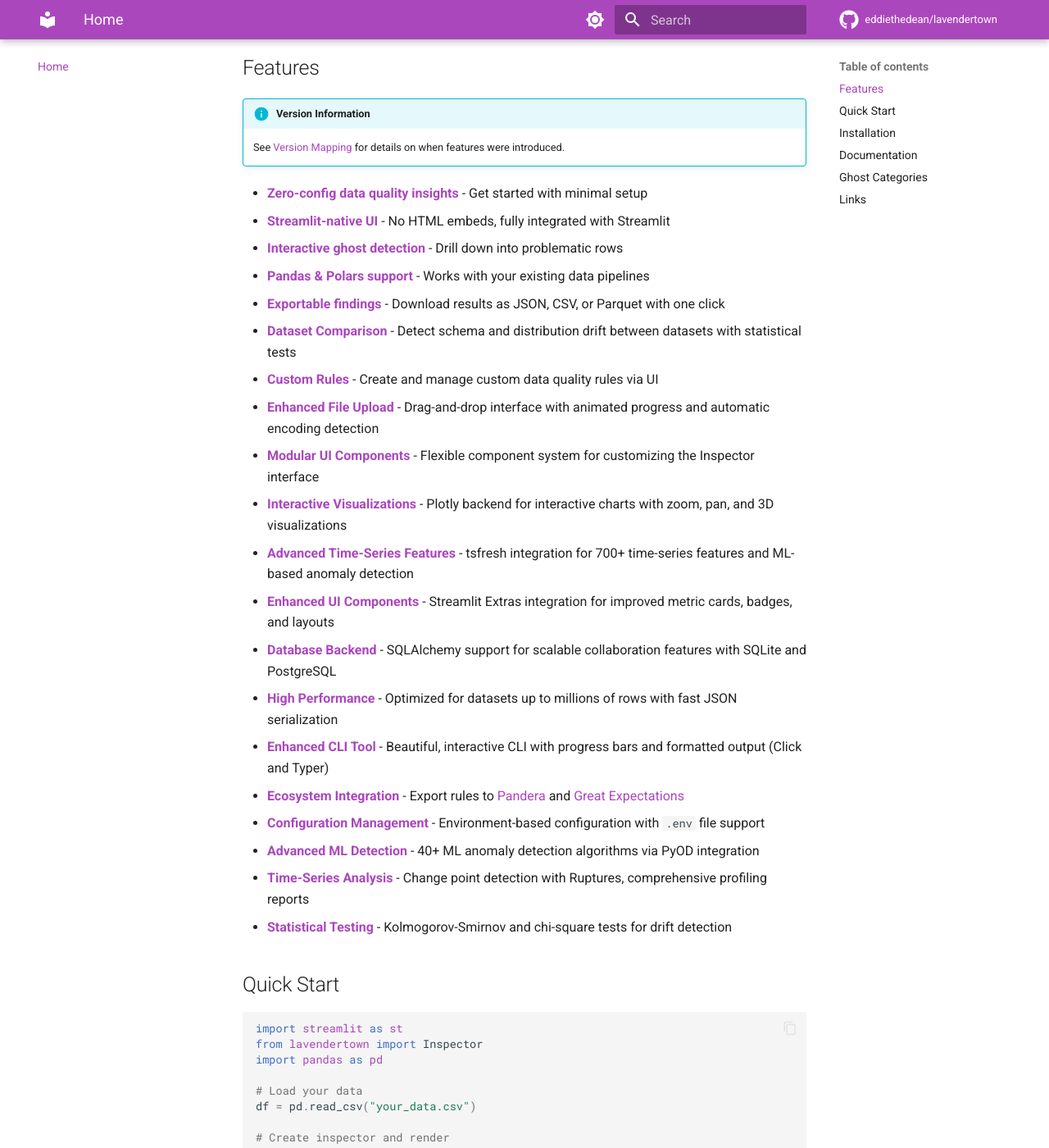
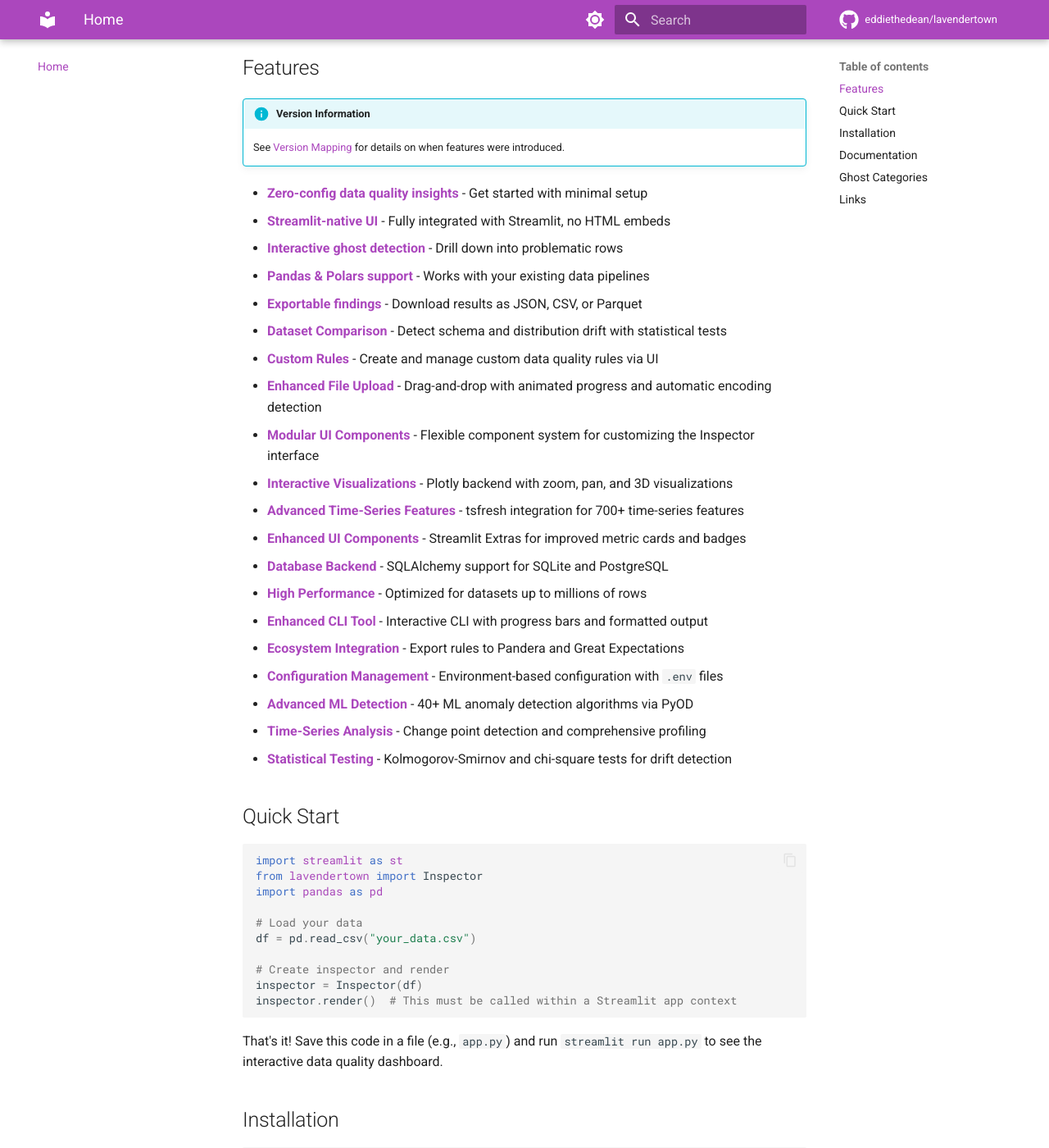
Before and after one commit to eddiethedean/lavendertown, an MkDocs documentation site: the page built from docs/index.md, in a window 1280 px wide and 1400 px high, scrolled down 347 px. Shown: the whole window at 82% size. Built offline with MkDocs 1.6.1 and Material for MkDocs 9.7.7, drawn with Linux system fonts in a browser that asks for light colours; comment, search, counter and statistics services are not loaded.

Commit message:
docs: Shorten feature descriptions to fit on one line
- Condensed all feature descriptions for better readability
- Removed redundant words and phrases
- Maintained essential information while improving brevity

```diff
--- a/docs/index.md
+++ b/docs/index.md
@@ -10,24 +10,24 @@
     See [Version Mapping](VERSION_MAPPING.md) for details on when features were introduced.
 
 - **[Zero-config data quality insights](user-guide/basic-usage.md)** - Get started with minimal setup
-- **[Streamlit-native UI](user-guide/basic-usage.md)** - No HTML embeds, fully integrated with Streamlit
+- **[Streamlit-native UI](user-guide/basic-usage.md)** - Fully integrated with Streamlit, no HTML embeds
 - **[Interactive ghost detection](user-guide/basic-usage.md)** - Drill down into problematic rows
 - **[Pandas & Polars support](user-guide/basic-usage.md#backend-detection)** - Works with your existing data pipelines
-- **[Exportable findings](user-guide/basic-usage.md)** - Download results as JSON, CSV, or Parquet with one click
-- **[Dataset Comparison](user-guide/drift-detection.md)** - Detect schema and distribution drift between datasets with statistical tests
+- **[Exportable findings](user-guide/basic-usage.md)** - Download results as JSON, CSV, or Parquet
+- **[Dataset Comparison](user-guide/drift-detection.md)** - Detect schema and distribution drift with statistical tests
 - **[Custom Rules](user-guide/custom-rules.md)** - Create and manage custom data quality rules via UI
-- **[Enhanced File Upload](api-reference/upload.md)** - Drag-and-drop interface with animated progress and automatic encoding detection
+- **[Enhanced File Upload](api-reference/upload.md)** - Drag-and-drop with animated progress and automatic encoding detection
 - **[Modular UI Components](guides/modular-ui-components.md)** - Flexible component system for customizing the Inspector interface
-- **[Interactive Visualizations](api-reference/visualizations.md)** - Plotly backend for interactive charts with zoom, pan, and 3D visualizations
-- **[Advanced Time-Series Features](api-reference/timeseries_features.md)** - tsfresh integration for 700+ time-series features and ML-based anomaly detection
-- **[Enhanced UI Components](guides/modular-ui-components.md)** - Streamlit Extras integration for improved metric cards, badges, and layouts
-- **[Database Backend](api-reference/database_storage.md)** - SQLAlchemy support for scalable collaboration features with SQLite and PostgreSQL
-- **[High Performance](guides/performance.md)** - Optimized for datasets up to millions of rows with fast JSON serialization
-- **[Enhanced CLI Tool](user-guide/cli.md)** - Beautiful, interactive CLI with progress bars and formatted output (Click and Typer)
-- **[Ecosystem Integration](api-reference/export/pandera.md)** - Export rules to [Pandera](api-reference/export/pandera.md) and [Great Expectations](api-reference/export/great_expectations.md)
-- **[Configuration Management](api-reference/config.md)** - Environment-based configuration with `.env` file support
-- **[Advanced ML Detection](user-guide/ml-anomaly-detection.md)** - 40+ ML anomaly detection algorithms via PyOD integration
-- **[Time-Series Analysis](user-guide/time-series.md)** - Change point detection with Ruptures, comprehensive profiling reports
+- **[Interactive Visualizations](api-reference/visualizations.md)** - Plotly backend with zoom, pan, and 3D visualizations
+- **[Advanced Time-Series Features](api-reference/timeseries_features.md)** - tsfresh integration for 700+ time-series features
+- **[Enhanced UI Components](guides/modular-ui-components.md)** - Streamlit Extras for improved metric cards and badges
+- **[Database Backend](api-reference/database_storage.md)** - SQLAlchemy support for SQLite and PostgreSQL
+- **[High Performance](guides/performance.md)** - Optimized for datasets up to millions of rows
+- **[Enhanced CLI Tool](user-guide/cli.md)** - Interactive CLI with progress bars and formatted output
+- **[Ecosystem Integration](api-reference/export/pandera.md)** - Export rules to Pandera and Great Expectations
+- **[Configuration Management](api-reference/config.md)** - Environment-based configuration with `.env` files
+- **[Advanced ML Detection](user-guide/ml-anomaly-detection.md)** - 40+ ML anomaly detection algorithms via PyOD
+- **[Time-Series Analysis](user-guide/time-series.md)** - Change point detection and comprehensive profiling
 - **[Statistical Testing](user-guide/drift-detection.md)** - Kolmogorov-Smirnov and chi-square tests for drift detection
 
 ## Quick Start
```
